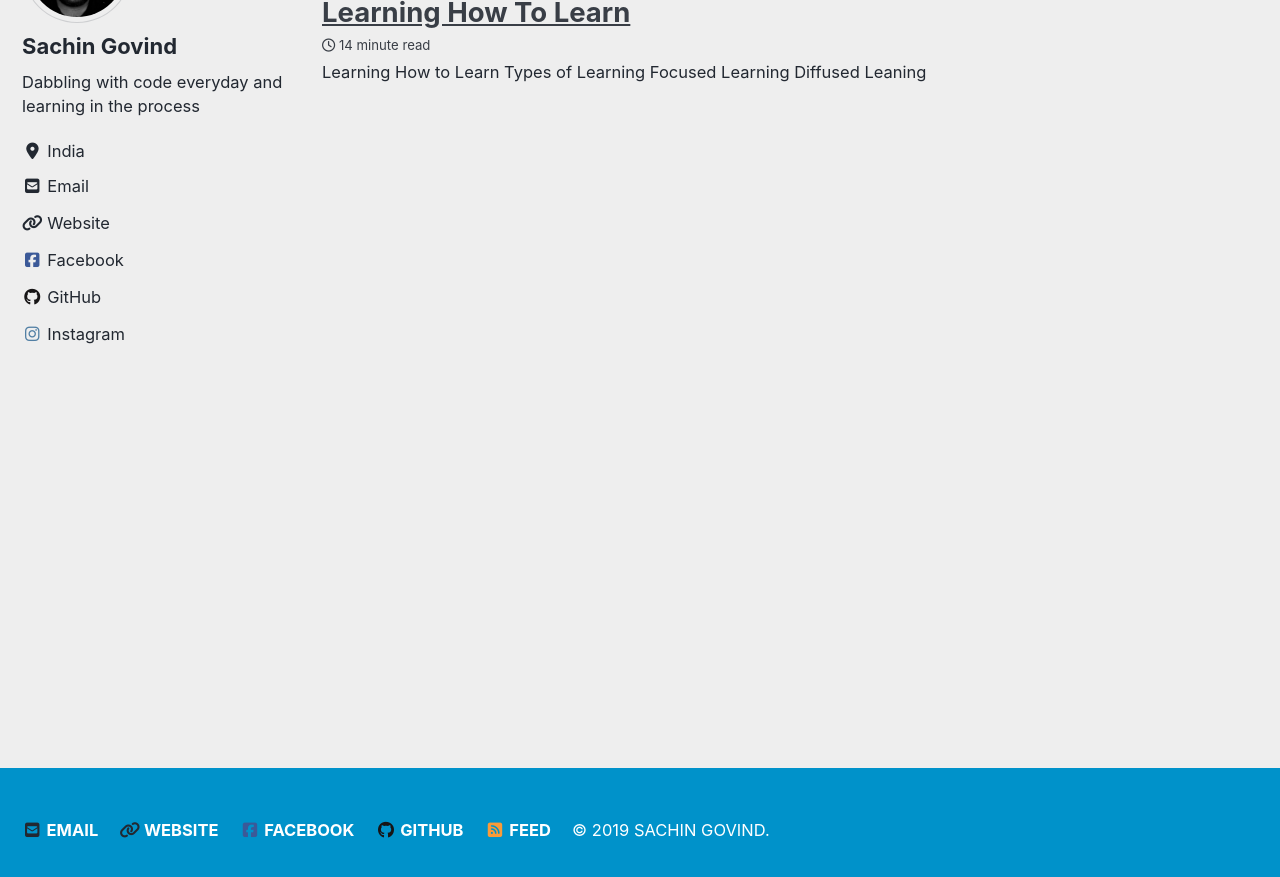
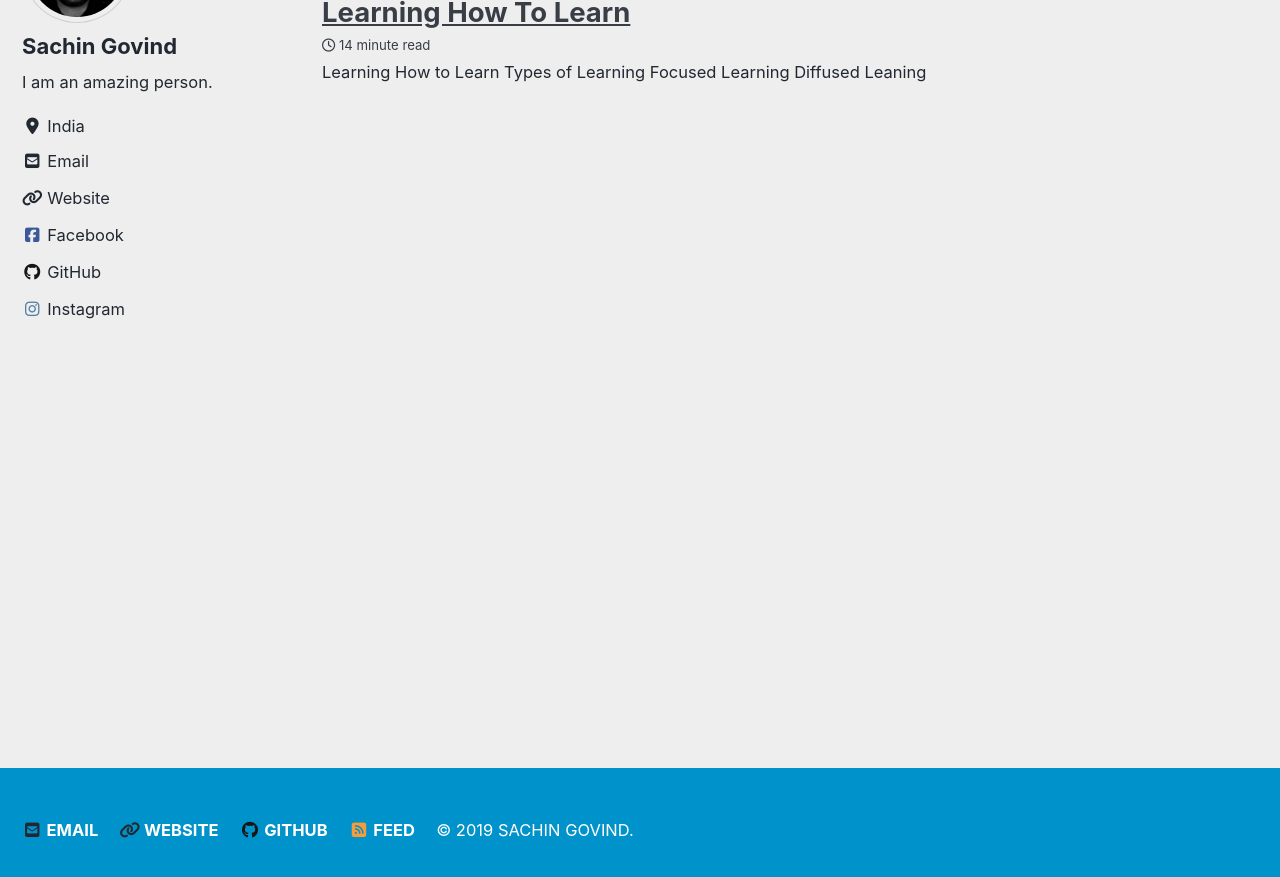
Before and after one commit to sac0/blog, a Jekyll site: the page built from index.html, in a window 1280 px wide and 900 px high, scrolled down 199 px. Shown: the top 877 px of the window. Built offline with Jekyll 4.4.1, drawn with Linux system fonts in a browser that asks for light colours; cached includes are drawn as plain includes; nearby versions of some CDN libraries; the list of posts is cut into pages by our own code.

```diff
--- a/_config.yml
+++ b/_config.yml
@@ -92,19 +92,21 @@ analytics:
     tracking_id          :
     anonymize_ip         : # true, false (default)
 
+
+# Site Author
 author:
   name             : "Sachin Govind"
   avatar           : "/assets/images/logo-face.jpg"
-  bio              : "Dabbling with code everyday and learning in the process"
+  bio              : "I am an amazing person."
   location         : "India"
   email            :
   links:
     - label: "Email"
       icon: "fas fa-fw fa-envelope-square"
-      url: mailto:bssachingovind@gmail.com
+      url: mailto:your.name@email.com
     - label: "Website"
       icon: "fas fa-fw fa-link"
-      url: "https://sachingovind.com"
+      url: "https://your-website.com"
     - label: "Facebook"
       icon: "fab fa-fw fa-facebook-square"
       url: "https://facebook.com/bssachingovind"
@@ -120,13 +122,10 @@ footer:
   links:
     - label: "Email"
       icon: "fas fa-fw fa-envelope-square"
-      url: mailto:bssachingovind@gmail.com
+      url:  mailto:bssachingovind@gmail.com
     - label: "Website"
       icon: "fas fa-fw fa-link"
       url: "https://sachingovind.com"
-    - label: "Facebook"
-      icon: "fab fa-fw fa-facebook-square"
-      url: "https://facebook.com/bssachingovind"
     - label: "GitHub"
       icon: "fab fa-fw fa-github"
       url: "https://github.com/sac0"
```
